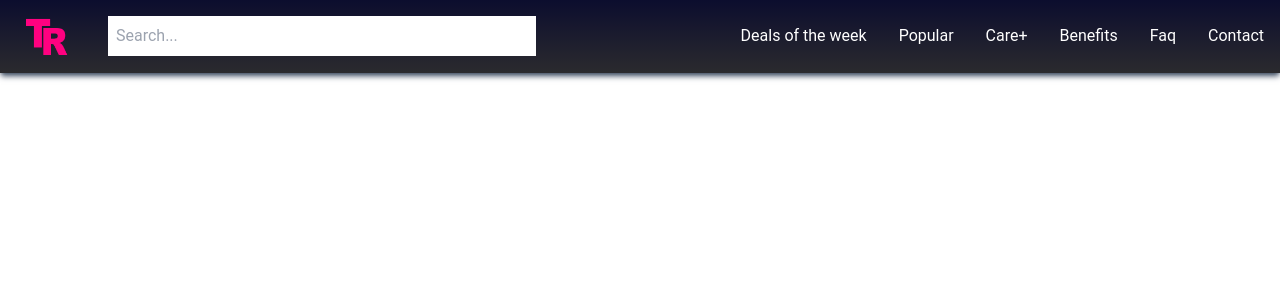
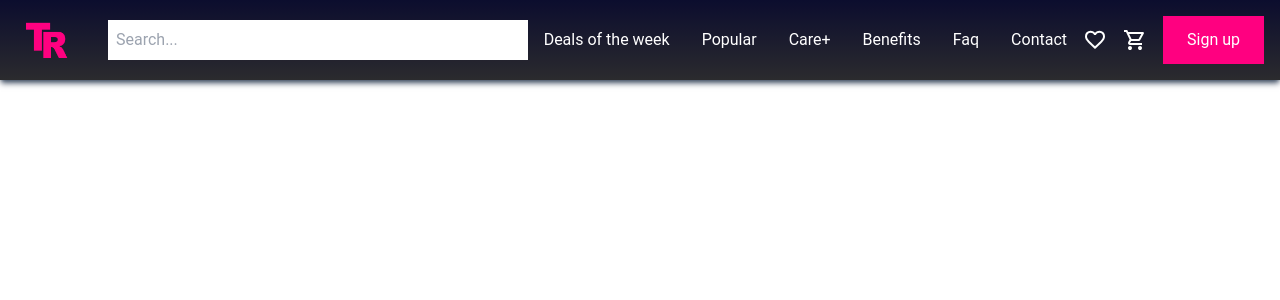
Before and after one commit to KenKindermann/TechRent, a React (Vite) app: page / in a window 1280 px wide. Shown: the top 300 px of the page. Built offline with nearby package versions, Linux system fonts and the light colour scheme; a web font is replaced by a local one.

Commit message:
add wishlist, shoppingcart and sign up button

```diff
--- a/src/components/navbar/Navbar.jsx
+++ b/src/components/navbar/Navbar.jsx
@@ -10,6 +10,7 @@ import logo from "../../assets/images/logo.png";
 // Components
 import NavbarLinks from "./NavbarLinks";
 import Searchbar from "./Searchbar";
+import Badge from "../global/Badge";
 
 const Navbar = () => {
   const { wishList, shoppingCart, showSearch } = useContext(ProductContext);
@@ -30,6 +31,34 @@ const Navbar = () => {
         </div>
 
         <NavbarLinks showMobileNav={showMobileNav} setShowMobileNav={setShowMobileNav} />
+
+        <div
+          className={
+            showMobileNav ? `absolute top-3 left-1/2 -translate-x-1/2 flex gap-4 ` : `flex gap-4 hidden sm:flex`
+          }
+        >
+          <div className="my-auto relative w-6" onClick={() => openPopup("wishList")}>
+            {wishList.length > 0 && <Badge />}
+            <img
+              src="/src/assets/icons/favorite_FILL0_wght400_GRAD0_opsz24.svg"
+              alt="wishlist icon"
+              className="cursor-pointer"
+            />
+          </div>
+
+          <div className="my-auto relative w-6" onClick={() => openPopup("shoppingCart")}>
+            {shoppingCart.length > 0 && <Badge />}
+            <img
+              src="/src/assets/icons/shopping_cart_FILL0_wght400_GRAD0_opsz24.svg"
+              alt="shopping cart icon"
+              className="cursor-pointer"
+            />
+          </div>
+
+          <button className="btn whitespace-nowrap" onClick={() => openPopup("signIn")}>
+            Sign up
+          </button>
+        </div>
       </div>
     </nav>
   );
```
